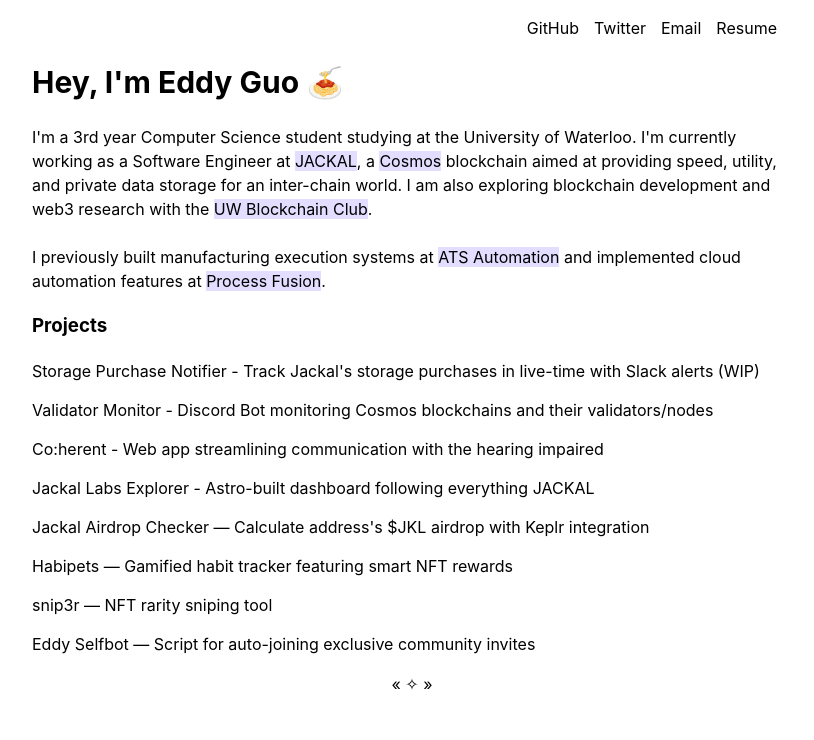
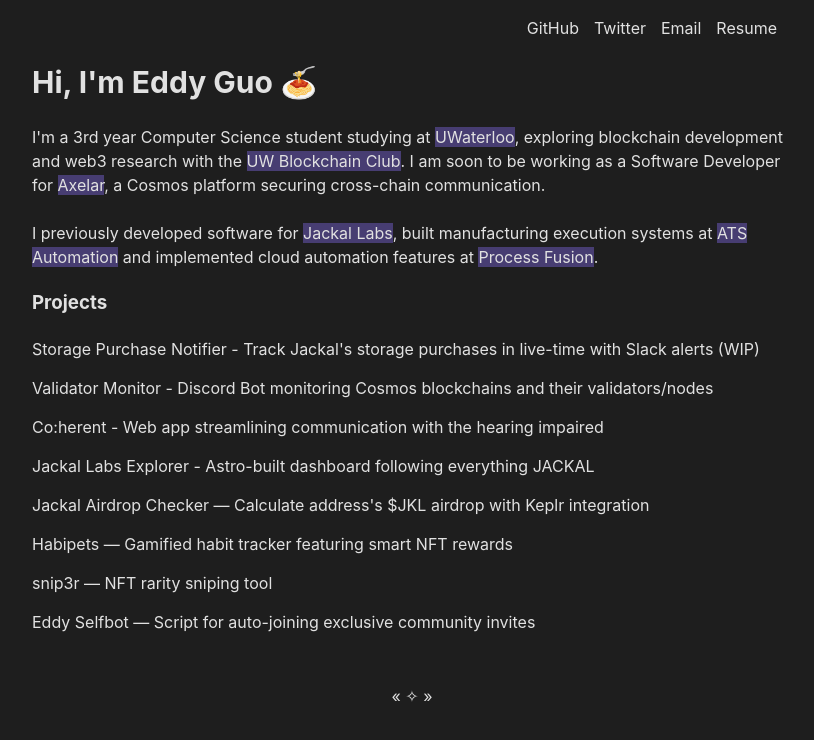
Before and after one commit to eddy-guo/eddyguo-website, a Next.js app: page / in a window 1280 px wide. Shown: the top 740 px of the page, without its empty margins (238-1052 px from the left). Built offline with nearby package versions, Linux system fonts and the light colour scheme.

Commit message:
job update, order, format, dark

```diff
--- a/pages/index.js
+++ b/pages/index.js
@@ -35,27 +35,28 @@
       <main>
         <div className="intro">
           <h1>
-            <b>Hey, I'm Eddy Guo &#127837;</b>
+            <b>Hi, I'm Eddy Guo &#127837;</b>
           </h1>
           <p>
-            I'm a 3rd year Computer Science student studying at the University
-            of Waterloo. I'm currently working as a Software Engineer at{" "}
-            <Link href="https://jackalprotocol.com/">
-              <a target="_blank">JACKAL</a>
+            I'm a 3rd year Computer Science student studying at{" "}
+            <Link href="https://uwaterloo.ca/">
+              <a target="_blank">UWaterloo</a>
             </Link>
-            , a{" "}
-            <Link href="https://cosmos.network/">
-              <a target="_blank">Cosmos</a>
-            </Link>{" "}
-            blockchain aimed at providing speed, utility, and private data
-            storage for an inter-chain world. I am also exploring blockchain
-            development and web3 research with the{" "}
+            , exploring blockchain development and web3 research with the{" "}
             <Link href="https://twitter.com/uw_blockchain">
               <a target="_blank">UW Blockchain Club</a>
             </Link>
-            .
+            . I am soon to be working as a Software Developer for{" "}
+            <Link href="https://axelar.network/">
+            <a target="_blank">Axelar</a>
+            </Link>
+            , a Cosmos platform securing cross-chain communication.
             <br />
-            <br /> I previously built manufacturing execution systems at{" "}
+            <br /> I previously developed software for{" "}
+            <Link href="https://jackalprotocol.com/">
+              <a target="_blank">Jackal Labs</a>
+            </Link>
+            , built manufacturing execution systems at{" "}
             <Link href="https://atsautomation.com/">
               <a target="_blank">ATS Automation</a>
             </Link>{" "}
--- a/styles/global.css
+++ b/styles/global.css
@@ -9,6 +9,8 @@
     Ubuntu, Cantarell, Fira Sans, Droid Sans, Helvetica Neue, sans-serif;
   line-height: 1.5;
   font-size: 16px;
+  background: #1e1e1e;
+  color: #e1e1e1;
 }
 
 @media only screen and (max-width: 780px) {
@@ -23,9 +25,9 @@
 }
 
 a {
-  color: #000000;
+  color: #e1e1e1;
   text-decoration: none;
-  background-color: #e3ddff;
+  background-color: #473d72;
 }
 
 a:visited {
@@ -39,6 +41,10 @@
 h1 {
   font-size: 30px;
   font-weight: normal;
+}
+
+h3 {
+  margin: 20px 0px;
 }
 
 .button {
@@ -82,6 +88,7 @@
 
 .footer {
   text-align: center;
+  margin: 50px 0px 0px 0px;
 }
 
 .footer > span > a {
@@ -91,5 +98,5 @@
 
 .footer > span > a:hover {
   text-decoration: none;
-  background-color: #e3ddff;
+  background-color: #473d72;
 }
```
